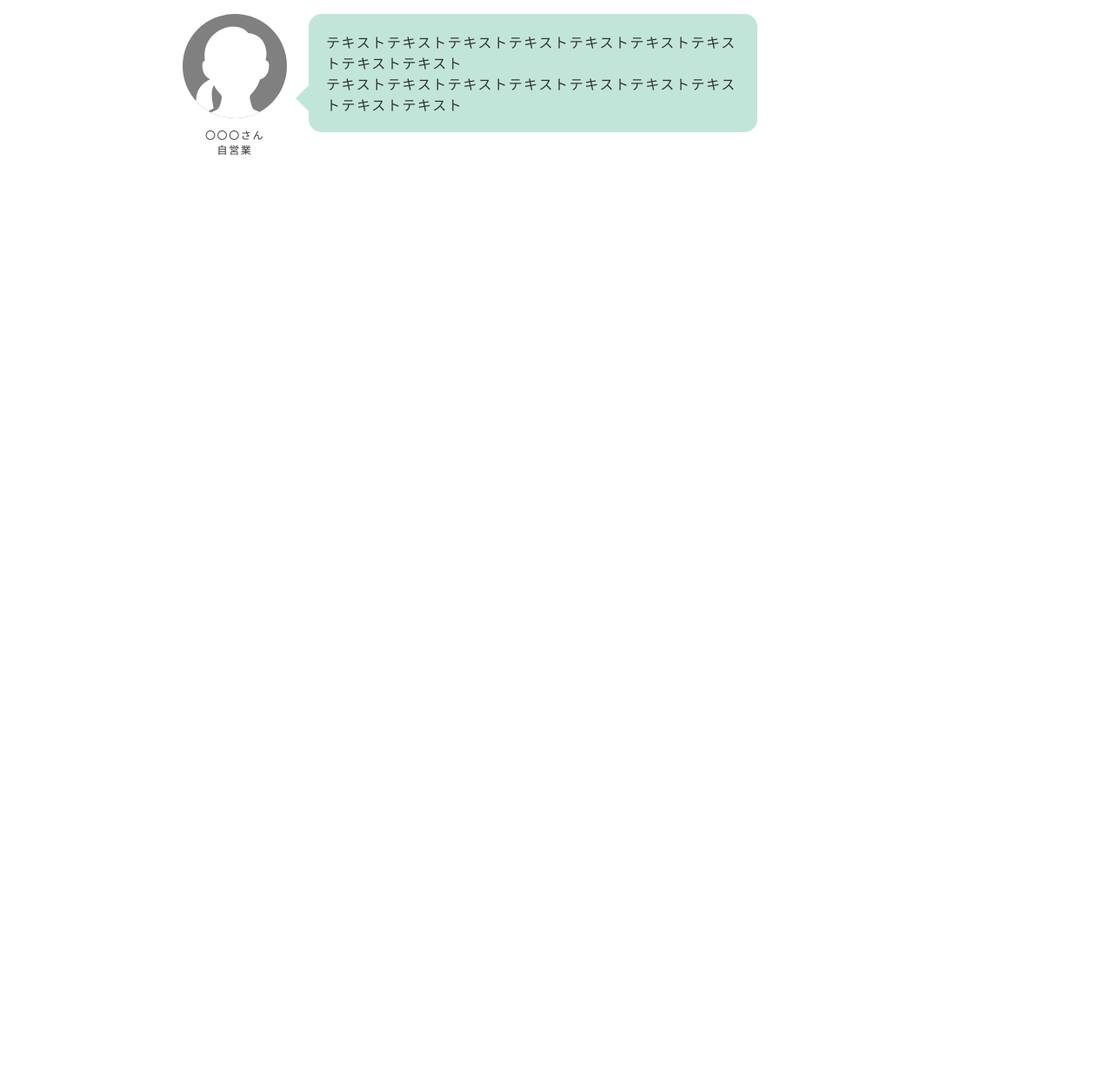
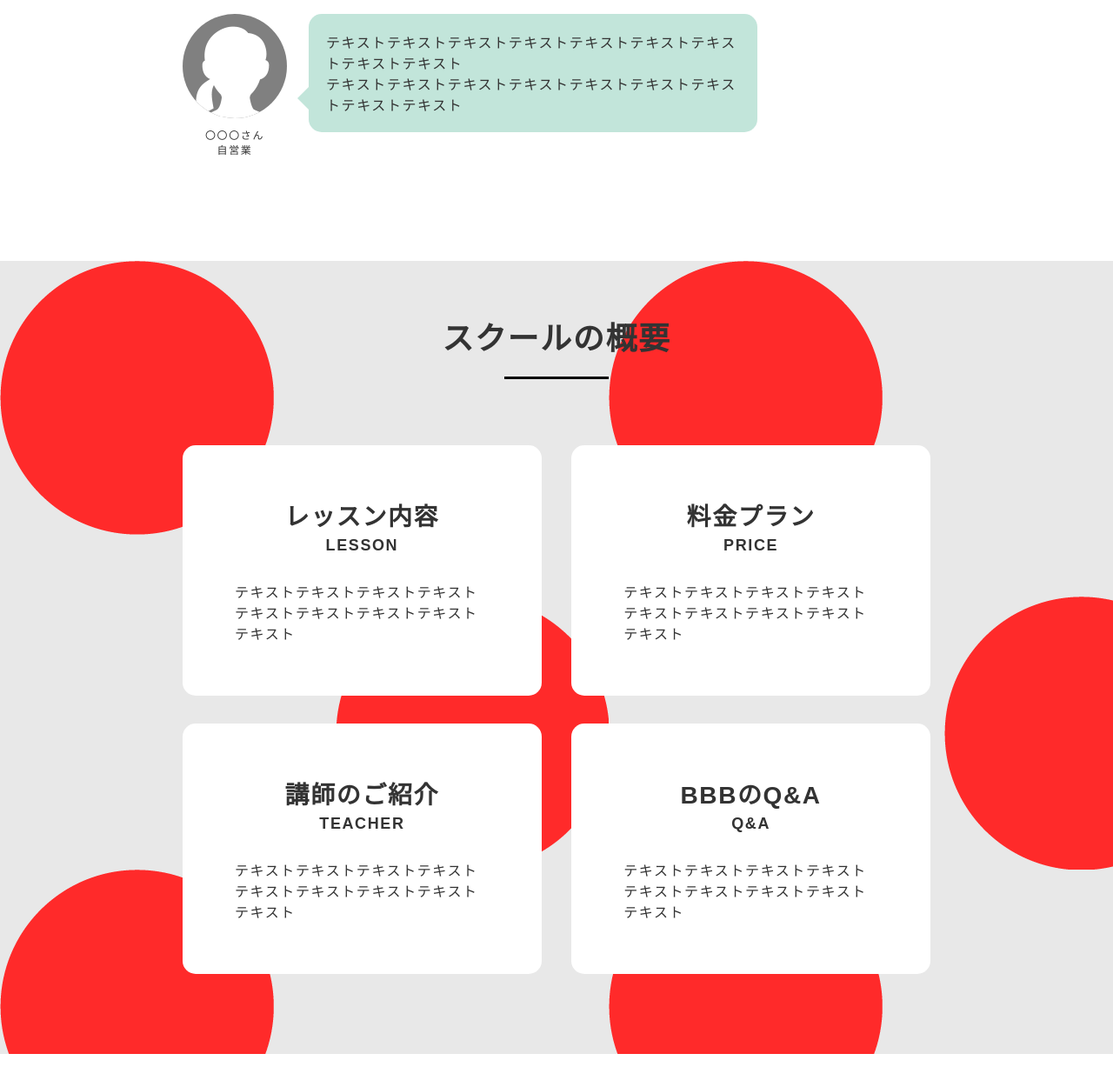
Before and after one commit to kenNuma/bbb, a plain HTML site: page index.html in a window 1280 px wide. Shown: the part 2288-3538 px from the top of the page at 87% size. Before the commit the page ends 2588 px from the top, so only its background shows below. Drawn offline with nearby package versions, Linux system fonts and the light colour scheme; some packages are replaced by stand-ins of ours.

Commit message:
section overview 完成

```diff
--- a/css/style.css
+++ b/css/style.css
@@ -332,7 +332,7 @@ nav a {
     border-right: 15px solid rgb(194, 229, 218);
     left: 0;
     top: 60%;
-    margin-left: -30px;
+    margin-left: -28px;
 }
 
 .revers .speech-bubble p::before {
@@ -342,7 +342,7 @@ nav a {
     border-left: 15px solid rgb(194, 229, 218);
     right: 0;
     top: 60%;
-    margin-right: -30px;
+    margin-right: -28px;
 }
 
 .voice-contents .speech-bubble{
@@ -355,3 +355,37 @@ nav a {
 .revers .revers-reset {
     transform: scaleX(-1);
 }
+
+/*   overview   */
+
+.overview {
+    background: url(../img/bg.gif);
+    padding: 60px 0;
+    margin-bottom: 120px;
+}
+
+.overview-list {
+    width: 100%;
+    display: flex;
+    justify-content: space-between;
+    flex-wrap: wrap;
+}
+
+.overview-list li{
+    width: 48%;
+    background-color: white;
+    border-radius: 15px;
+    padding: 60px;
+    margin-bottom: 32px;
+}
+
+.overview-item h3{
+    font-size: 1.75rem;
+    text-align: center;
+    margin-bottom: 5px;
+}
+.overview-item h4{
+    font-size: 1.125rem;
+    text-align: center;
+    margin-bottom: 30px;
+}
--- a/index.html
+++ b/index.html
@@ -107,5 +107,32 @@
                     </div>
                 </div>
         </section>
+        <section class="overview">
+            <h2 class="section-title">スクールの概要</h2>
+            <div class="container">
+                <ul class="overview-list">
+                    <li class="overview-item">
+                        <h3>レッスン内容</h3>
+                        <h4>LESSON</h4>
+                        <p>テキストテキストテキストテキストテキストテキストテキストテキストテキスト</p>
+                    </li>
+                    <li class="overview-item">
+                        <h3>料金プラン</h3>
+                        <h4>PRICE</h4>
+                        <p>テキストテキストテキストテキストテキストテキストテキストテキストテキスト</p>
+                    </li>
+                    <li class="overview-item">
+                        <h3>講師のご紹介</h3>
+                        <h4>TEACHER</h4>
+                        <p>テキストテキストテキストテキストテキストテキストテキストテキストテキスト</p>
+                    </li>
+                    <li class="overview-item">
+                        <h3>BBBのQ&A</h3>
+                        <h4>Q&A</h4>
+                        <p>テキストテキストテキストテキストテキストテキストテキストテキストテキスト</p>
+                    </li>
+                </ul>
+            </div>
+        </section>
     </main>
 </html>
```
